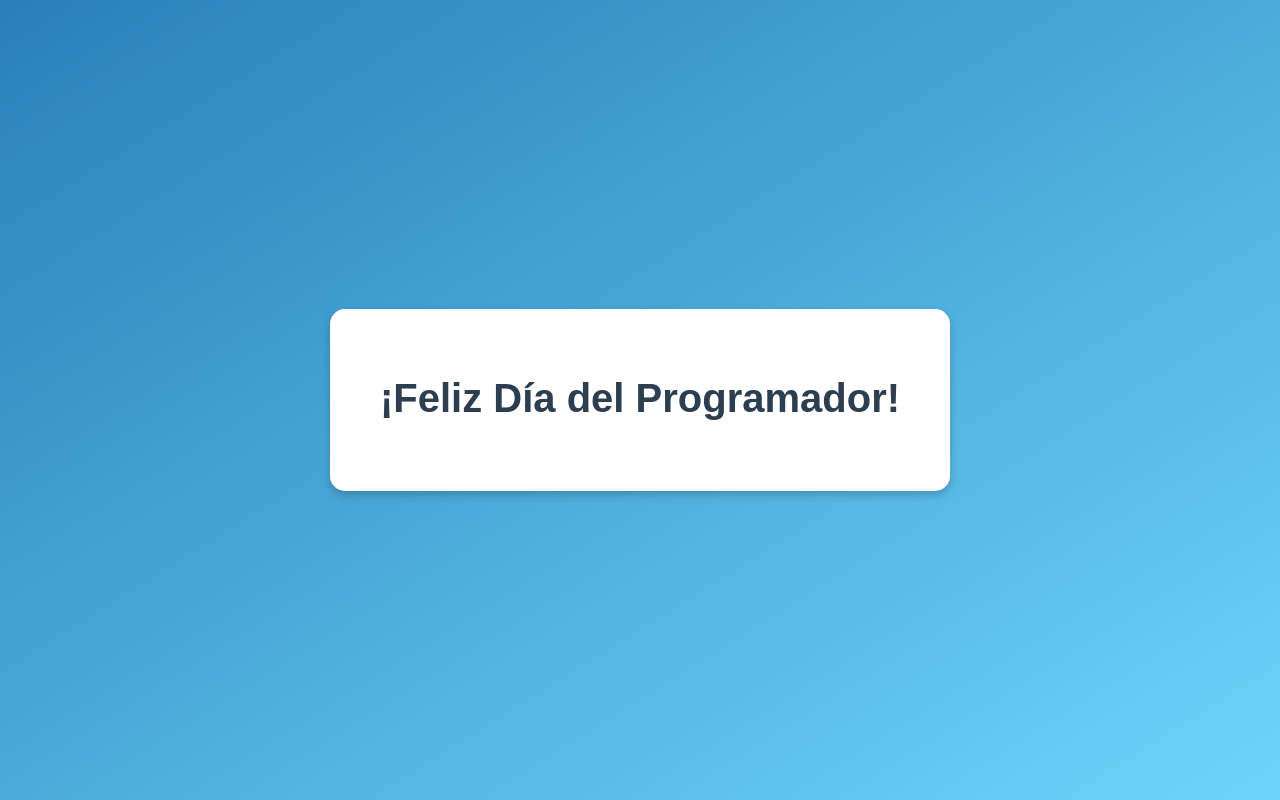
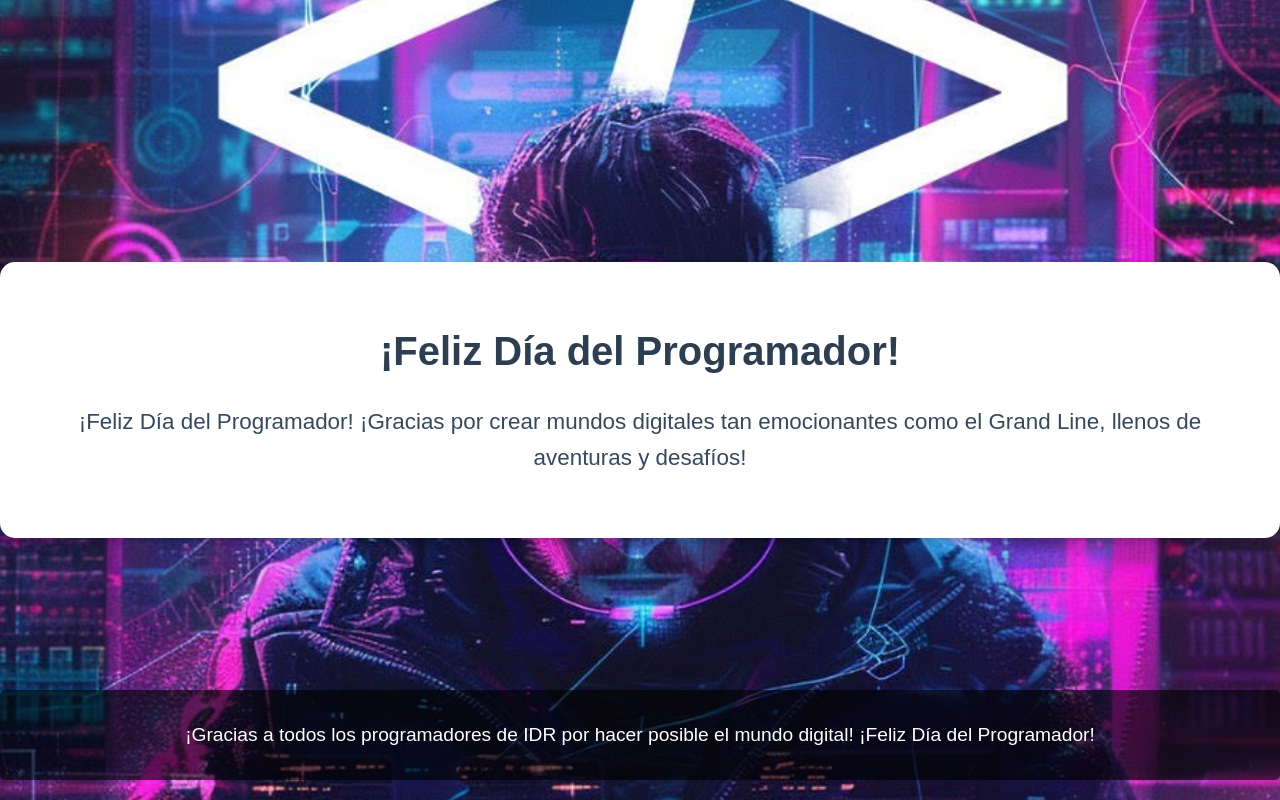
Before and after one commit to Cestarck/programmersday, a plain HTML site: page index.html in a window 1280 px wide. Shown: the top 800 px of the page. Drawn offline with Linux system fonts and the light colour scheme.

Commit message:
background image

```diff
--- a/index.html
+++ b/index.html
@@ -9,10 +9,13 @@
 <body>
     <div class="container">
         <h1>¡Feliz Día del Programador!</h1>
-        <p id="mensajeAleatorio"></p>
+        <p id="mensaje"></p>
         <div id="confetti-container"></div> </div>
     </div>
-
+    <div class="agradecimiento">
+        <p>¡Gracias a todos los programadores de IDR por hacer posible el mundo digital! ¡Feliz Día del Programador!</p>
+    </div>
     <script src="script.js"></script>
 </body>
+
 </html>
--- a/script.js
+++ b/script.js
@@ -3,19 +3,19 @@ const fechaActual = new Date();
 
 
 if ((fechaActual.getMonth() === 8 && fechaActual.getDate() === 12) )
-//    (fechaActual.getDate() === 256))
+
 {
 
-    for (let i = 0; i < 100; i++) { // Crea 50 piezas de confeti
+    for (let i = 0; i < 100; i++) {
         const confetti = document.createElement('div');
         confetti.classList.add('confetti');
-        confetti.style.left = Math.random() * 100 + 'vw'; // Posición horizontal aleatoria
-        confetti.style.backgroundColor = getRandomColor(); // Color aleatorio
+        confetti.style.left = Math.random() * 100 + 'vw';
+        confetti.style.backgroundColor = getRandomColor();
         document.body.appendChild(confetti);
     }
 
 
-    // Función auxiliar para generar colores aleatorios
+
     function getRandomColor() {
         const letters = '0123456789ABCDEF';
         let color = '#';
@@ -29,35 +29,51 @@ if ((fechaActual.getMonth() === 8 && fechaActual.getDate() === 12) )
      "¡Feliz Día del Programador! ¡Recuerda, no todos los héroes llevan capa, algunos llevan teclados!",
      "¡Hoy celebramos a los magos del código binario! ¡Que la fuerza (y el café) los acompañe!",
      "¡Feliz Día del Programador! ¡Gracias por convertir nuestras ideas locas en realidad (y por arreglar nuestros errores)!",
-     "¡Un brindis por los programadores! ¡Porque sin ustedes, estaríamos aún en la Edad de Piedra digital!",
      "¡Feliz Día del Programador! ¡Que tus bugs sean pocos y tus commits sean muchos!",
      "¡Feliz Día del Programador! ¡Ustedes son los verdaderos Jedi del código, capaces de dominar cualquier lenguaje de programación con la Fuerza!",
         "¡Hoy celebramos a los magos de la informática! ¡Su habilidad para crear mundos virtuales es digna de Hogwarts!",
+        "¡Feliz Día del Programador! ¡Ustedes son los verdaderos Iron Man del código, construyendo soluciones ingeniosas y poderosas con su intelecto!",
+        "¡Hoy celebramos a los Thor de la programación! ¡Su dominio de los lenguajes y herramientas es tan impactante como un martillazo de Mjolnir!",
+        "¡Feliz Día del Programador! ¡Gracias por ser los Hulk de la resolución de problemas, aplastando bugs y errores con su fuerza y determinación!",
+        "¡Un saludo a los programadores! ¡Su agilidad mental y capacidad de adaptación son tan impresionantes como las de Spider-Man balanceándose entre las líneas de código!",
+        "¡Feliz Día del Programador! ¡Que su creatividad brille como las Gemas del Infinito, creando aplicaciones y soluciones que cambien el mundo!",
         "¡Feliz Día del Programador! ¡Gracias por ser los guardianes de la galaxia digital, protegiéndonos de los bugs y los virus!",
         "¡Un brindis por los programadores! ¡Su lógica y creatividad son más poderosas que el Anillo Único!",
         "¡Feliz Día del Programador! ¡Ustedes son los verdaderos superhéroes, capaces de arreglar cualquier problema con un simple 'sudo'!",
         "¡Hoy honramos a los arquitectos del futuro! ¡Su código construye los cimientos de la innovación!",
         "¡Feliz Día del Programador! ¡Gracias por hacer posible que viajemos a través del ciberespacio a la velocidad de la luz!",
         "¡Un saludo a los programadores! ¡Su capacidad para resolver problemas es más impresionante que el Halcón Milenario!",
+        "¡Feliz Día del Programador! ¡Ustedes son los verdaderos piratas del código, navegando por los mares de la lógica y encontrando tesoros en cada línea!",
+        "¡Hoy celebramos a los nakamas de la programación! ¡Su trabajo en equipo y determinación son tan fuertes como la voluntad de D!",
+        "¡Feliz Día del Programador! ¡Gracias por crear mundos digitales tan emocionantes como el Grand Line, llenos de aventuras y desafíos!",
+        "¡Feliz Día del Programador! ¡Ustedes son los verdaderos fontaneros del código, saltando obstáculos y arreglando bugs con la misma habilidad que Mario!",
+        "¡Hoy celebramos a los héroes del mundo digital! ¡Su valentía para enfrentar cualquier desafío es tan grande como la de Mario enfrentando a Bowser!",
+        "¡Feliz Día del Programador! ¡Gracias por crear mundos virtuales tan mágicos como el Reino Champiñón, llenos de sorpresas y power-ups!",
         "¡Feliz Día del Programador! ¡Ustedes son los alquimistas modernos, transformando líneas de código en oro digital!",
-        "¡Hoy celebramos a los verdaderos maestros del universo! ¡Su conocimiento es más vasto que la biblioteca de Alejandría!"
+        "¡Feliz Día del Programador! ¡Ustedes son los verdaderos guerreros Z del código, luchando contra los bugs y alcanzando nuevos niveles de poder con cada línea!",
+        "¡Hoy celebramos a los super saiyajin de la programación! ¡Su energía y pasión por el código son tan intensas como un Kame Hame Ha!",
+        "¡Feliz Día del Programador! ¡Gracias por crear mundos digitales tan épicos como el Torneo de las Artes Marciales, donde la creatividad y la habilidad se enfrentan!",
+        "¡Un saludo a los programadores! ¡Su capacidad para superar obstáculos y aprender nuevas tecnologías es tan inspiradora como la transformación de Goku en Super Saiyajin!",
+        "¡Feliz Día del Programador! ¡Que su código sea tan legendario como las Esferas del Dragón, capaz de cumplir cualquier deseo digital!"
+
 
   ];
 
   const mensajeAleatorio = mensajesGuru[Math.floor(Math.random() * mensajesGuru.length)];
+  document.getElementById('mensaje').textContent = mensajeAleatorio;
 
   alert(mensajeAleatorio);
-  const numConfetti = Math.floor(Math.random() * 100) + 100; // Entre 100 y 200 piezas
+  const numConfetti = Math.floor(Math.random() * 100) + 100;
   const confettiData = [];
   for (let i = 0; i < numConfetti; i++) {
       const confetti = {
           left: `${Math.random() * 100}vw`,
           top: `${Math.random() * 100}vh`,
-          width: `${Math.random() * 5 + 5}px`, // Entre 5 y 10 px de ancho
-          height: `${Math.random() * 5 + 5}px`, // Entre 5 y 10 px de alto
+          width: `${Math.random() * 5 + 5}px`,
+          height: `${Math.random() * 5 + 5}px`,
           backgroundColor: getRandomColor(),
-          rotate: Math.random() * 360 - 180, // Rotación entre -180 y 180 grados
-          animationDuration: `${Math.random() * 2 + 2}s` // Duración entre 2 y 4 segundos
+          rotate: Math.random() * 360 - 180,
+          animationDuration: `${Math.random() * 2 + 2}s`
       };
       confettiData.push(confetti);
   }
--- a/style.css
+++ b/style.css
@@ -1,34 +1,42 @@
 body {
-    font-family: 'Arial', sans-serif; /* Fuente más legible */
+    font-family: 'Arial', sans-serif;
     display: flex;
     justify-content: center;
     align-items: center;
     min-height: 100vh;
-    background: linear-gradient(to bottom right, #2980b9, #6dd5fa); /* Gradiente de fondo */
+    background: linear-gradient(to bottom right, #2980b9, #6dd5fa);
     margin: 0;
+}
+
+body {
+
+    background-image: url('prog.jpg');
+    background-size: cover;
+    background-position: center;
+    background-repeat: no-repeat;
 }
 
 .container {
     background-color: #fff;
-    padding: 40px 50px; /* Más espacio interior */
-    border-radius: 15px; /* Bordes más redondeados */
-    box-shadow: 0 4px 8px rgba(0, 0, 0, 0.2); /* Sombra más pronunciada */
+    padding: 40px 50px;
+    border-radius: 15px;
+    box-shadow: 0 4px 8px rgba(0, 0, 0, 0.2);
     text-align: center;
 }
 
 h1 {
-    color: #2c3e50; /* Color de texto más oscuro */
-    font-size: 2.5em; /* Título más grande */
+    color: #2c3e50;
+    font-size: 2.5em;
     margin-bottom: 30px;
 }
 
 #mensaje {
     font-size: 1.4em;
     color: #34495e;
-    line-height: 1.6; /* Mejor espaciado entre líneas */
+    line-height: 1.6;
 }
 
-/* Animación sutil para el mensaje */
+
 #mensaje {
     animation: fadeIn 1s ease-in-out;
 }
@@ -38,15 +46,15 @@ h1 {
     to { opacity: 1; }
 }
 
-/* Estilos para el confeti */
+
 .confetti {
     position: absolute;
     width: 10px;
     height: 10px;
-    background-color: #f00; /* Color rojo por defecto, puedes cambiarlo */
+    background-color: #f00;
     border-radius: 50%;
-    opacity: 0; /* Inicialmente invisible */
-    animation: confetti-fall 3s linear forwards; /* Animación de caída */
+    opacity: 0;
+    animation: confetti-fall 3s linear forwards;
 }
 
 @keyframes confetti-fall {
@@ -59,3 +67,15 @@ h1 {
         transform: translateY(100vh) rotate(360deg);
     }
 }
+.agradecimiento {
+    position: absolute;
+    bottom: 20px;
+    left: 0;
+    right: 0;
+    text-align: center;
+    font-size: 1.2em;
+    color: #fff;
+    padding: 15px;
+    background-color: rgba(0, 0, 0, 0.6);/* Fondo semitransparente */
+    border-radius: 5px;
+}
```
Also changed, not shown: prog.jpg (added).
